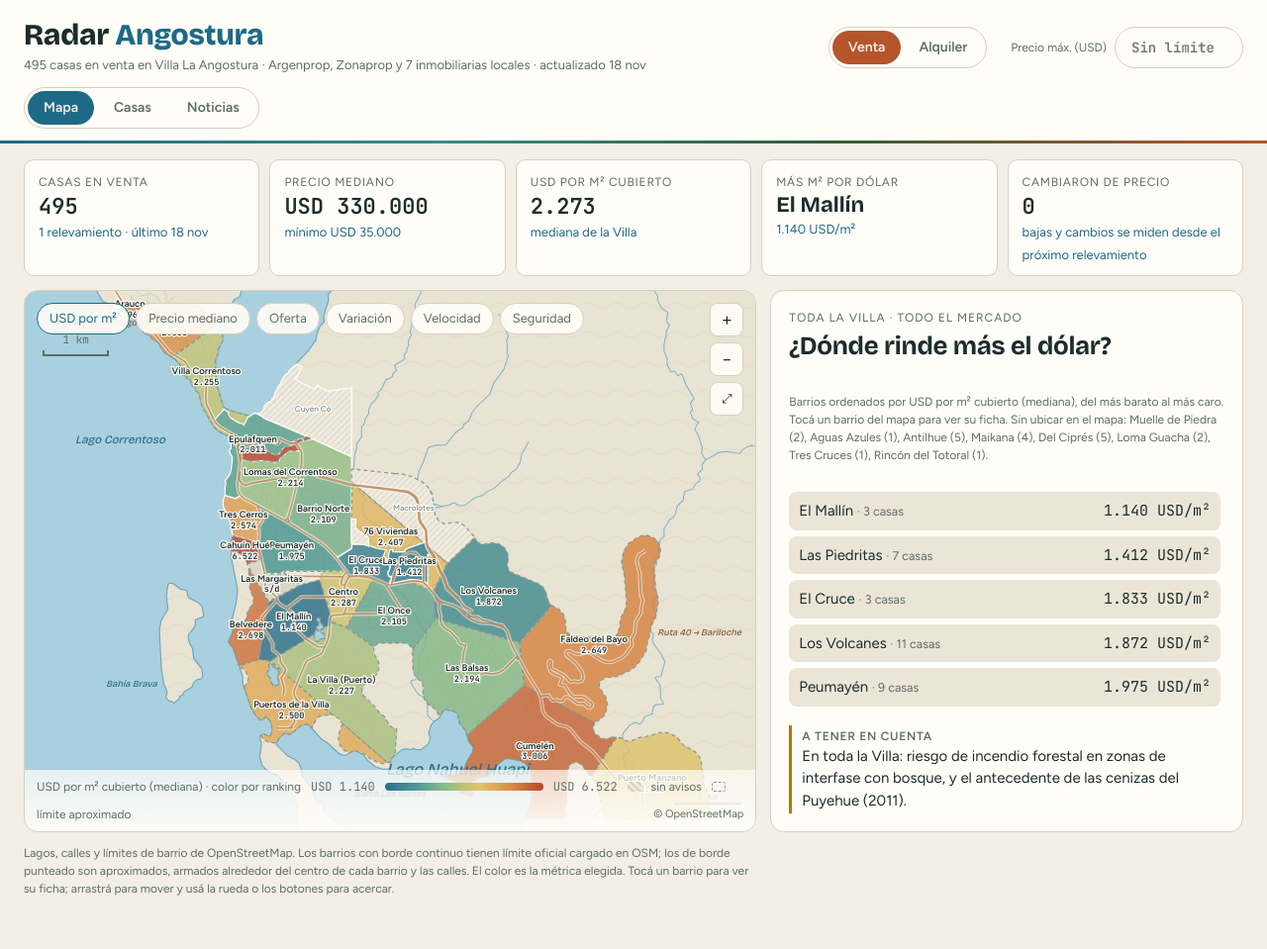
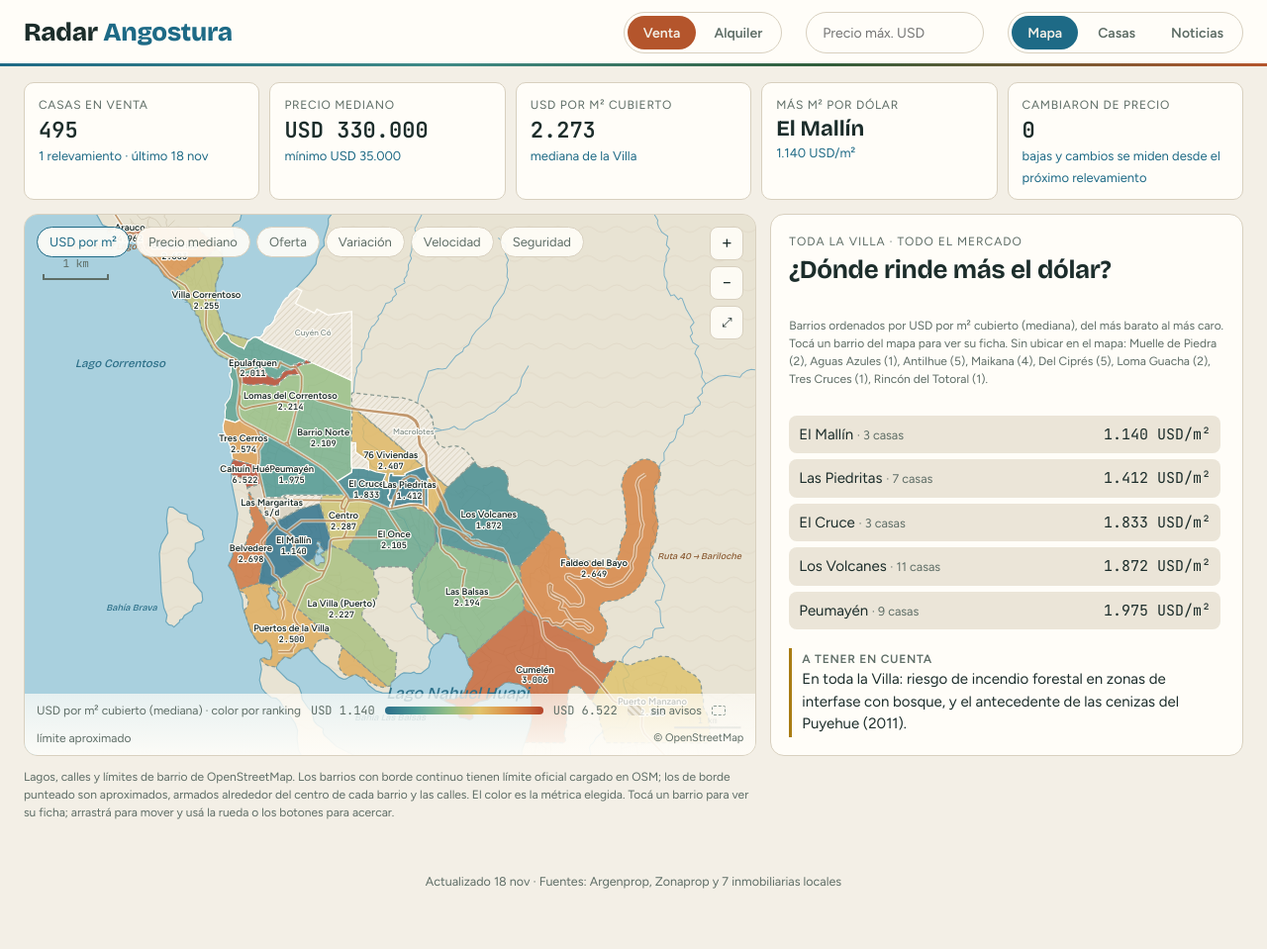
Before and after one commit to DarioBallerini/radar-angostura, a plain HTML site: page index.html in a window 1280 px wide. Shown: the whole page at 99% size. After the commit the page ends 929 px from the top, so only its background shows below. Drawn offline with nearby package versions, Linux system fonts and the light colour scheme.

Commit message:
Header compacto en una línea; fecha y fuentes al pie
Co-Authored-By: Claude Opus 5.5 <noreply@anthropic.com>
Claude-Session: https://claude.ai/code/session_01YSnj9z22PqG6RuGmZuNiCq

```diff
--- a/index.html
+++ b/index.html
@@ -30,11 +30,11 @@ button,input,select{font:inherit;color:inherit}
 :focus-visible{outline:2px solid var(--glacier);outline-offset:2px}
 .num{font-family:var(--mono);font-variant-numeric:tabular-nums}
 h1,h2,h3{font-family:var(--display);margin:0;text-wrap:balance;letter-spacing:-.01em}
-header{position:relative;display:flex;flex-wrap:wrap;align-items:center;justify-content:space-between;gap:12px 24px;padding:20px 24px 14px;background:var(--deep);border-bottom:1px solid var(--line)}
+header{position:relative;display:flex;flex-wrap:wrap;align-items:center;justify-content:space-between;gap:12px 24px;padding:12px 24px;background:var(--deep);border-bottom:1px solid var(--line)}
 header::after{content:"";position:absolute;left:0;right:0;bottom:-1px;height:3px;background:linear-gradient(90deg,var(--glacier),#3f8a86 35%,var(--bosque) 65%,var(--arrayan))}
-.brand h1{font-size:30px;font-weight:800;line-height:1;color:var(--fog)}
+.brand h1{font-size:26px;white-space:nowrap;font-weight:800;line-height:1;color:var(--fog)}
 .brand h1 span{color:var(--glacier)}
-.brand p{margin:6px 0 0;color:var(--mute);font-size:13px}
+.foot{padding:0 24px 28px;color:var(--mute);font-size:12.5px;text-align:center}
 nav{display:flex;align-items:center;gap:4px;height:42px;background:var(--deep);border:1px solid var(--line);border-radius:999px;padding:3px}
 nav a{display:flex;align-items:center;height:100%;padding:0 16px;border-radius:999px;text-decoration:none;color:var(--mute);font-weight:600;font-size:14px}
 nav a[aria-current="page"]{background:var(--glacier);color:var(--ink)}
@@ -58,8 +58,10 @@ main{padding:16px 24px 40px}
 .opsw{margin-left:auto;display:flex;align-items:center;gap:2px;height:42px;background:var(--deep);border:1px solid var(--line);border-radius:999px;padding:3px}
 .opsw button{height:100%;border:0;background:none;color:var(--mute);font:600 14px var(--body,inherit);padding:0 16px;border-radius:999px;cursor:pointer}
 .opsw button[aria-pressed="true"]{background:var(--arrayan);color:var(--ink)}
+.pmax #pLbl{position:absolute;width:1px;height:1px;overflow:hidden;clip:rect(0 0 0 0)}
+.pmax input::placeholder{font-family:var(--body);font-size:14px;font-weight:400}
 .pmax{display:flex;align-items:center;gap:8px;font-size:12px;color:var(--mute)}
-.pmax input{width:130px;height:42px;background:var(--deep);border:1px solid var(--line);border-radius:999px;padding:0 16px;font:600 14px var(--mono);color:var(--fog);-moz-appearance:textfield;appearance:textfield}
+.pmax input{width:180px;height:42px;background:var(--deep);border:1px solid var(--line);border-radius:999px;padding:0 16px;font:600 14px var(--mono);color:var(--fog);-moz-appearance:textfield;appearance:textfield}
 .pmax input::-webkit-outer-spin-button,.pmax input::-webkit-inner-spin-button{-webkit-appearance:none;margin:0}
 .pmax button{background:none;border:0;color:var(--mute);cursor:pointer;font-size:12px;text-decoration:underline}
 .legend{position:absolute;left:0;bottom:0;right:0;padding:8px 12px;background:linear-gradient(0deg,rgba(255,253,248,.96),rgba(255,253,248,.72));display:flex;align-items:center;gap:10px;font-size:12px;color:var(--mute);flex-wrap:wrap}
@@ -163,11 +165,12 @@ tr:hover td{background:var(--deep)}
 .sortf{display:none}
 .mobnote{display:none}
 nav a svg{display:none}
+@media (max-width:860px) and (min-width:721px){nav a svg{display:none}.brand h1{font-size:22px}header nav a{padding:0 10px}header .pmax input{width:140px}}
+@media (max-width:1080px) and (min-width:721px){header{gap:12px 14px;padding:12px 18px}nav a{padding:0 12px}.pmax input{width:160px}}
 @media (max-width:720px){
   html,body{font-size:15px}
   header{padding:12px 14px 12px;gap:10px;align-items:center}
   .brand h1{font-size:23px}
-  #meta{display:none}
   .brand{flex:1 1 100%}
   .opsw{margin-left:0;flex:0 0 auto;height:40px}
   .opsw button{padding:0 14px}
@@ -180,7 +183,8 @@ nav a svg{display:none}
   nav a{flex:1;flex-direction:column;justify-content:center;gap:2px;height:52px;padding:0;font-size:12px;border-radius:12px}
   nav a svg{display:block;width:22px;height:22px}
   nav a[aria-current="page"]{background:rgba(30,106,134,.12);color:var(--glacier)}
-  main{padding:12px 14px calc(88px + env(safe-area-inset-bottom))}
+  main{padding:12px 14px 8px}
+  .foot{padding:0 14px calc(88px + env(safe-area-inset-bottom))}
   /* KPIs en tira deslizable */
   .kpis{display:flex;overflow-x:auto;scroll-snap-type:x mandatory;gap:8px;margin:0 -14px 12px;padding:0 14px 2px;scrollbar-width:none}
   .kpis::-webkit-scrollbar{display:none}
@@ -245,7 +249,6 @@ nav a svg{display:none}
 <header>
   <div class="brand">
     <h1>Radar <span>Angostura</span></h1>
-    <p id="meta">Casas en venta en Villa La Angostura · cargando relevamientos…</p>
   </div>
   <div class="opsw" role="group" aria-label="Operación"><button type="button" data-op="venta" aria-pressed="true">Venta</button><button type="button" data-op="alquiler" aria-pressed="false">Alquiler</button></div>
   <label class="pmax"><span id="pLbl">Precio máx. (USD)</span><input id="pMax" type="number" min="0" step="10000" inputmode="numeric" placeholder="Sin límite"><button id="pClr" type="button" hidden>quitar</button></label>
@@ -325,6 +328,7 @@ nav a svg{display:none}
     </div>
   </section>
 </main>
+<footer id="meta" class="foot">cargando relevamientos…</footer>
 
 <script>
 /* ---------- Geografía: OpenStreetMap (data/vla-map.json) ---------- */
@@ -551,7 +555,7 @@ function setOpUI(){
   document.querySelectorAll(".opsw button").forEach(b=>b.setAttribute("aria-pressed",b.dataset.op===S.op));
   document.getElementById("pLbl").textContent=ALQ()?"Alquiler máx. ($/mes)":"Precio máx. (USD)";
   pMax.step=ALQ()?100000:10000;
-  pMax.placeholder=isMob()?(ALQ()?"Alquiler máx. $/mes":"Precio máx. USD"):"Sin límite";
+  pMax.placeholder=ALQ()?"Alquiler máx. $/mes":"Precio máx. USD";
   document.getElementById("chipPpm2").textContent=ALQ()?"$ por m²":"USD por m²";
   document.getElementById("chipMed").textContent=ALQ()?"Alquiler mediano":"Precio mediano";
   const imp=document.querySelector('label[for="imp"]');if(S.db)imp.hidden=ALQ();
@@ -687,7 +691,7 @@ function drawKpis(){
   <div class="kpi"><small>${ALQ()?"Barrio más barato":"Más m² por dólar"}</small><b style="font-family:var(--display)">${best?esc(best[0]):"–"}</b><em>${best?(ALQ()?usd(best[1].med)+" mediana · "+best[1].n+" casas":fmt(best[1].ppm2)+" "+M2L()):""}</em></div>
   <div class="kpi"><small>Cambiaron de precio</small><b>${moved}</b><em>${S.dates.length>1?`${(S.goneView||[]).length} dadas de baja desde el ${dfmt(S.dates[0])}`:"bajas y cambios se miden desde el próximo relevamiento"}</em></div>`;
   const sc=S.lastSnap?.scope?.z;
-  document.getElementById("meta").textContent=`${S.props.length} casas ${OPW()} en Villa La Angostura · ${capped()?S.props.filter(p=>p.price<=budget()).length+" hasta "+usd(budget())+" · ":""}${(()=>{const u=new Set(S.props.flatMap(p=>p.srcs));const loc=[...u].filter(c=>!PORTALES.includes(c)).length;return "Argenprop, Zonaprop"+(loc?` y ${loc} inmobiliaria${loc===1?"":"s"} local${loc===1?"":"es"}`:"")})()} · actualizado ${dfmt(S.last)}${ALQ()?" · pesos por mes":""}`;
+  document.getElementById("meta").textContent=`Actualizado ${dfmt(S.last)} · ${(()=>{const u=new Set(S.props.flatMap(p=>p.srcs));const loc=[...u].filter(c=>!PORTALES.includes(c)).length;return "Fuentes: Argenprop, Zonaprop"+(loc?` y ${loc} inmobiliaria${loc===1?"":"s"} local${loc===1?"":"es"}`:"")})()}${ALQ()?" · alquileres en pesos por mes":""}`;
 }
 
 /* ---------- Favoritas y notas: quedan en este navegador ---------- */
```
